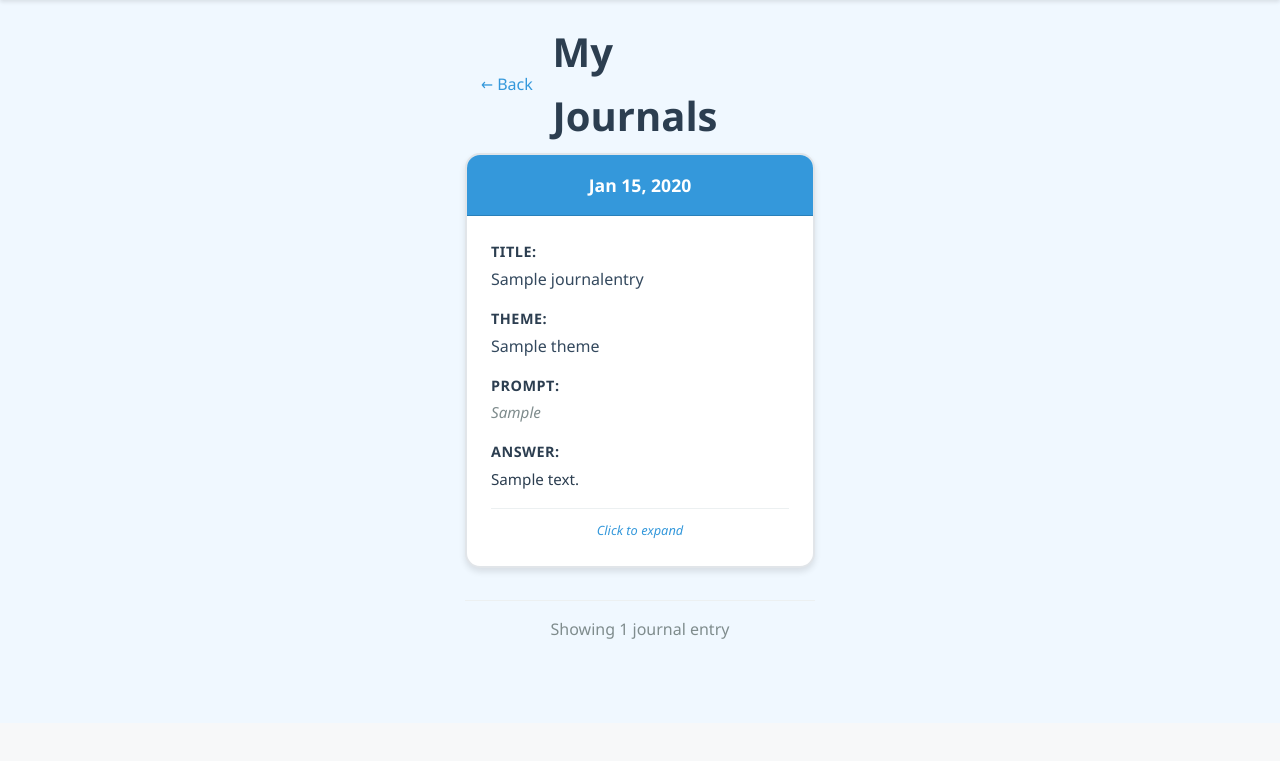
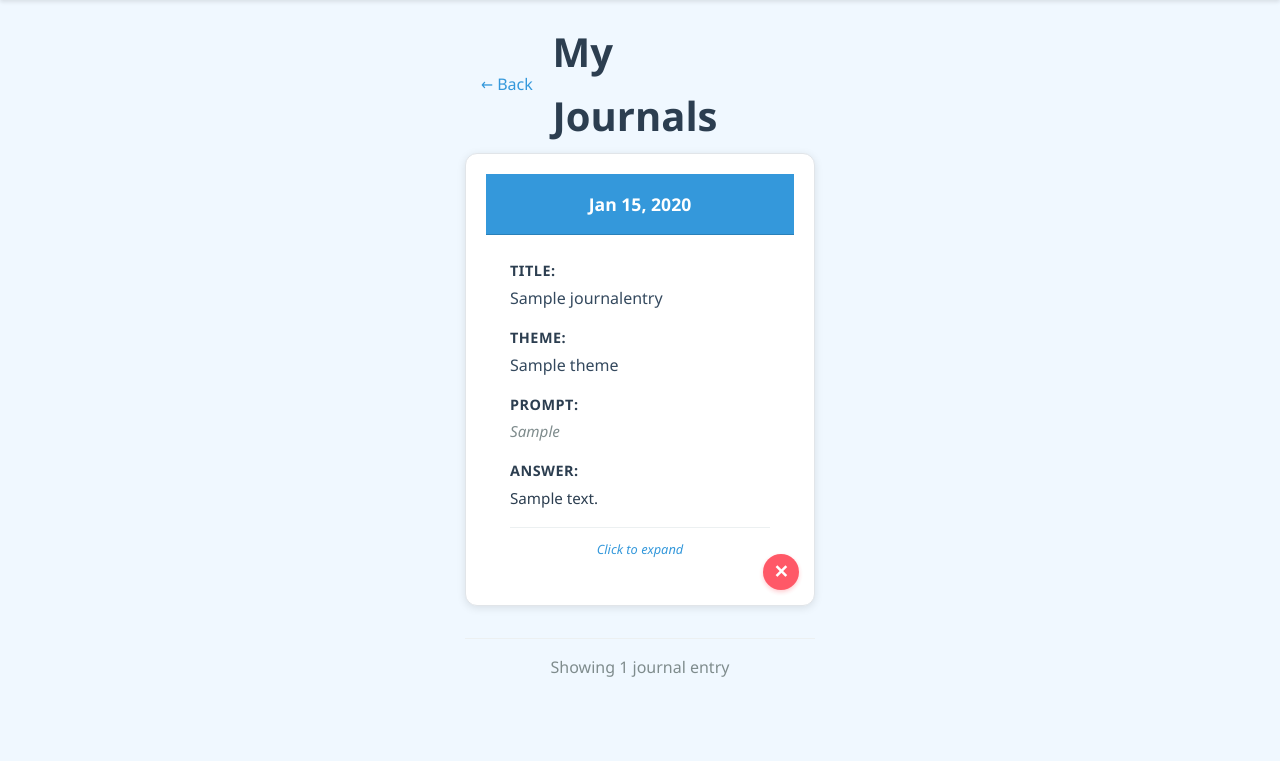
Before and after one commit to AnonymousSRR/Digital-Journal, a Django app: page /home/my-journals/ in a window 1280 px wide. Shown: the part 83-844 px from the top of the page. Before the commit the page ends 722 px from the top, so only its background shows below. Run offline with Django 5.2, Linux system fonts and the light colour scheme; a user stored in the database is signed in; tables that the repository leaves empty hold one stand-in row (values such as "Sample post").

Commit message:
delete function complete and app is ready

```diff
--- a/authentication/views.py
+++ b/authentication/views.py
@@ -1,17 +1,18 @@
 """
 Views for user authentication.
 """
-from django.shortcuts import render, redirect
-from django.contrib.auth import login, authenticate
+from django.shortcuts import render, redirect, get_object_or_404
+from django.contrib.auth import login, logout, authenticate
 from django.contrib.auth.decorators import login_required
 from django.contrib import messages
+from django.http import JsonResponse, HttpResponseRedirect
 from django.views.generic import CreateView, FormView
 from django.urls import reverse_lazy
-from django.http import HttpResponseRedirect
+from django.contrib.auth.views import LoginView
+from .models import CustomUser, Theme, JournalEntry
+from .forms import CustomUserCreationForm, CustomAuthenticationForm
 import requests
 import json
-from .forms import CustomUserCreationForm, CustomAuthenticationForm
-from .models import CustomUser, Theme, JournalEntry
 from django.db import models
 
 
@@ -36,6 +37,25 @@ def my_journals_view(request):
         'journal_entries': journal_entries,
         'search_query': search_query
     })
+
+@login_required
+def delete_journal_entry(request, entry_id):
+    """Delete a journal entry"""
+    if request.method == 'POST':
+        # Get the journal entry and ensure it belongs to the current user
+        journal_entry = get_object_or_404(JournalEntry, id=entry_id, user=request.user)
+
+        # Delete the entry
+        journal_entry.delete()
+
+        # Show success message
+        messages.success(request, 'Journal entry deleted successfully.')
+
+        # Redirect back to my journals page
+        return redirect('my_journals')
+
+    # If not POST request, redirect to my journals
+    return redirect('my_journals')
 
 
 @login_required
--- a/config/urls.py
+++ b/config/urls.py
@@ -40,6 +40,7 @@ urlpatterns = [
     path('home/theme-selector/', views.theme_selector_view, name='theme_selector'),
     path('home/answer-prompt/', views.answer_prompt_view, name='answer_prompt'),
     path('home/my-journals/', views.my_journals_view, name='my_journals'),
+    path('home/delete-journal/<int:entry_id>/', views.delete_journal_entry, name='delete_journal_entry'),
     path('login/', include('authentication.urls')),
 ]
 
--- a/static/css/style.css
+++ b/static/css/style.css
@@ -350,6 +350,9 @@ body {
     margin-bottom: 1rem;
     border-radius: 8px;
     border: 1px solid transparent;
+    transition: all 0.3s ease;
+    opacity: 1;
+    transform: translateY(0);
 }
 
 .alert-success {
@@ -740,20 +743,55 @@ body {
     margin-bottom: 2rem;
 }
 
+/* Journal Cards */
 .journal-card {
     background: white;
-    border: 2px solid #e1e5e9;
-    border-radius: 15px;
-    overflow: hidden;
+    border-radius: 12px;
+    padding: 20px;
+    box-shadow: 0 2px 8px rgba(0, 0, 0, 0.1);
     transition: all 0.3s ease;
-    box-shadow: 0 4px 6px rgba(0, 0, 0, 0.1);
     cursor: pointer;
+    position: relative;
+    border: 1px solid #e1e5e9;
 }
 
 .journal-card:hover {
-    transform: translateY(-5px);
-    box-shadow: 0 8px 15px rgba(0, 0, 0, 0.15);
-    border-color: #3498db;
+    transform: translateY(-2px);
+    box-shadow: 0 4px 16px rgba(0, 0, 0, 0.15);
+}
+
+/* Delete Button */
+.delete-journal-btn {
+    position: absolute;
+    bottom: 15px;
+    right: 15px;
+    background: #ff4757;
+    color: white;
+    border: none;
+    border-radius: 50%;
+    width: 36px;
+    height: 36px;
+    cursor: pointer;
+    display: flex;
+    align-items: center;
+    justify-content: center;
+    font-size: 18px;
+    font-weight: bold;
+    transition: all 0.2s ease;
+    z-index: 10;
+    opacity: 0.9;
+    box-shadow: 0 2px 4px rgba(255, 71, 87, 0.3);
+}
+
+.delete-journal-btn:hover {
+    background: #ff3742;
+    opacity: 1;
+    transform: scale(1.1);
+    box-shadow: 0 4px 8px rgba(255, 71, 87, 0.4);
+}
+
+.delete-journal-btn:active {
+    transform: scale(0.95);
 }
 
 .expand-hint {
--- a/templates/base.html
+++ b/templates/base.html
@@ -5,7 +5,7 @@
     <meta charset="UTF-8">
     <meta name="viewport" content="width=device-width, initial-scale=1.0">
     <title>{% block title %}Digital Journal App{% endblock %}</title>
-    <link rel="stylesheet" href="{% static 'css/style.css' %}?v=10">
+    <link rel="stylesheet" href="{% static 'css/style.css' %}?v=13">
 </head>
 <body>
     <header class="header">
@@ -54,4 +54,19 @@
         </div>
     </main>
 </body>
+<script>
+// Auto-hide messages after 3 seconds
+document.addEventListener('DOMContentLoaded', function() {
+    const messages = document.querySelectorAll('.alert');
+    messages.forEach(function(message) {
+        setTimeout(function() {
+            message.style.opacity = '0';
+            message.style.transform = 'translateY(-10px)';
+            setTimeout(function() {
+                message.remove();
+            }, 300);
+        }, 3000);
+    });
+});
+</script>
 </html>
--- a/templates/home.html
+++ b/templates/home.html
@@ -16,4 +16,4 @@
         </a>
     </div>
 </div>
-{% endblock %}
+{% endblock %} x
--- a/templates/my_journals.html
+++ b/templates/my_journals.html
@@ -3,6 +3,7 @@
 {% block title %}My Journals - Digital Journal App{% endblock %}
 
 {% block content %}
+{% csrf_token %}
 <div class="my-journals-container">
     <div class="my-journals-header">
         <a href="{% url 'home' %}" class="back-button">
@@ -38,6 +39,9 @@
                     <span>Click to expand</span>
                 </div>
             </div>
+            <button class="delete-journal-btn" onclick="deleteJournalEntry({{ entry.id }}, event)" title="Delete journal entry">
+                ✕
+            </button>
         </div>
         {% empty %}
         <div class="no-journals">
@@ -154,5 +158,30 @@ document.addEventListener('keydown', function(e) {
         closeJournalModal();
     }
 });
+
+function deleteJournalEntry(entryId, event) {
+    // Prevent the card click event from triggering
+    event.stopPropagation();
+
+    // Show confirmation dialog
+    if (confirm('Are you sure you want to delete this journal entry? This action cannot be undone.')) {
+        // Create a form to submit the delete request
+        const form = document.createElement('form');
+        form.method = 'POST';
+        form.action = `/home/delete-journal/${entryId}/`;
+
+        // Add CSRF token
+        const csrfToken = document.querySelector('[name=csrfmiddlewaretoken]').value;
+        const csrfInput = document.createElement('input');
+        csrfInput.type = 'hidden';
+        csrfInput.name = 'csrfmiddlewaretoken';
+        csrfInput.value = csrfToken;
+        form.appendChild(csrfInput);
+
+        // Submit the form
+        document.body.appendChild(form);
+        form.submit();
+    }
+}
 </script>
 {% endblock %}
```
